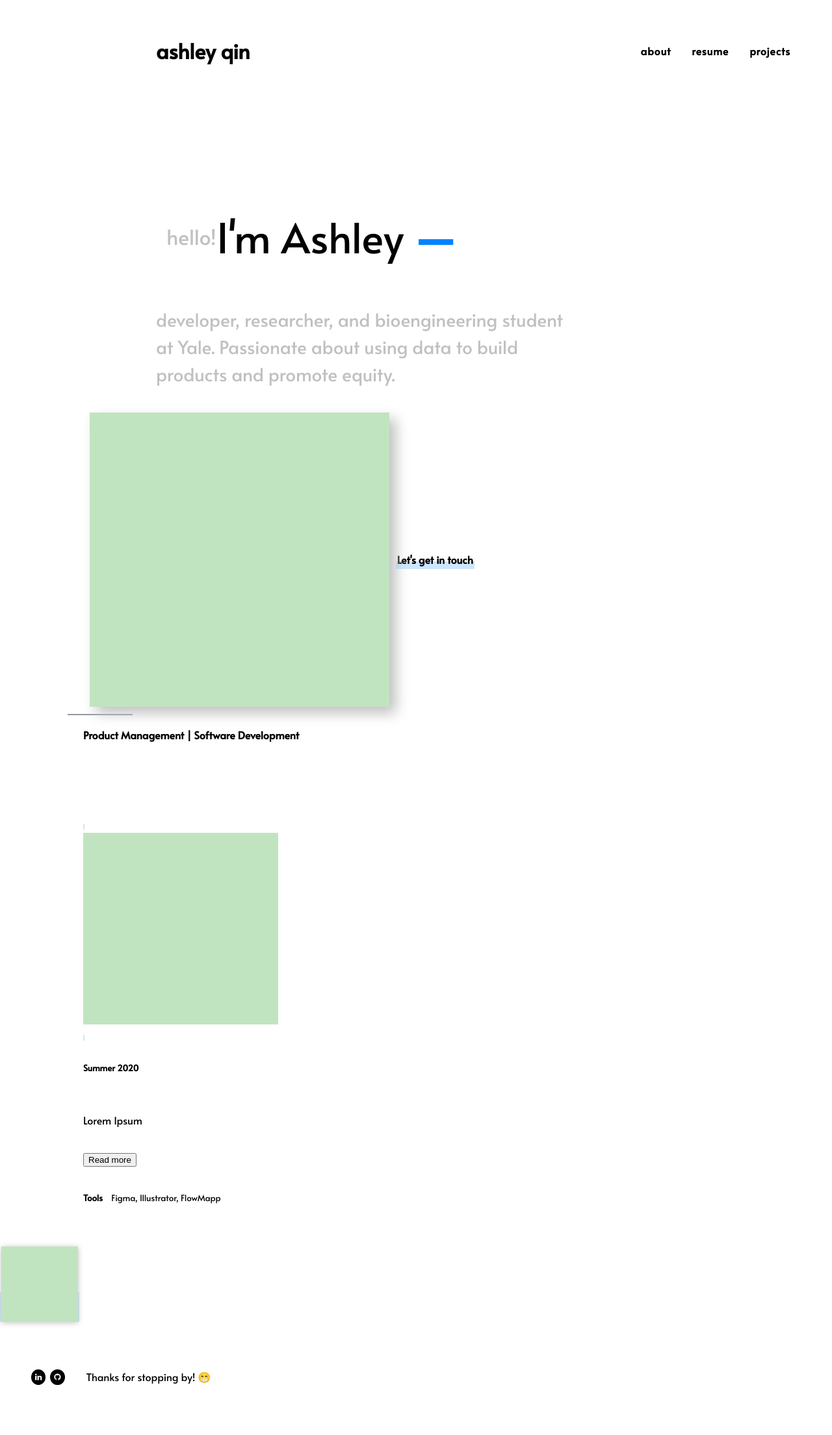
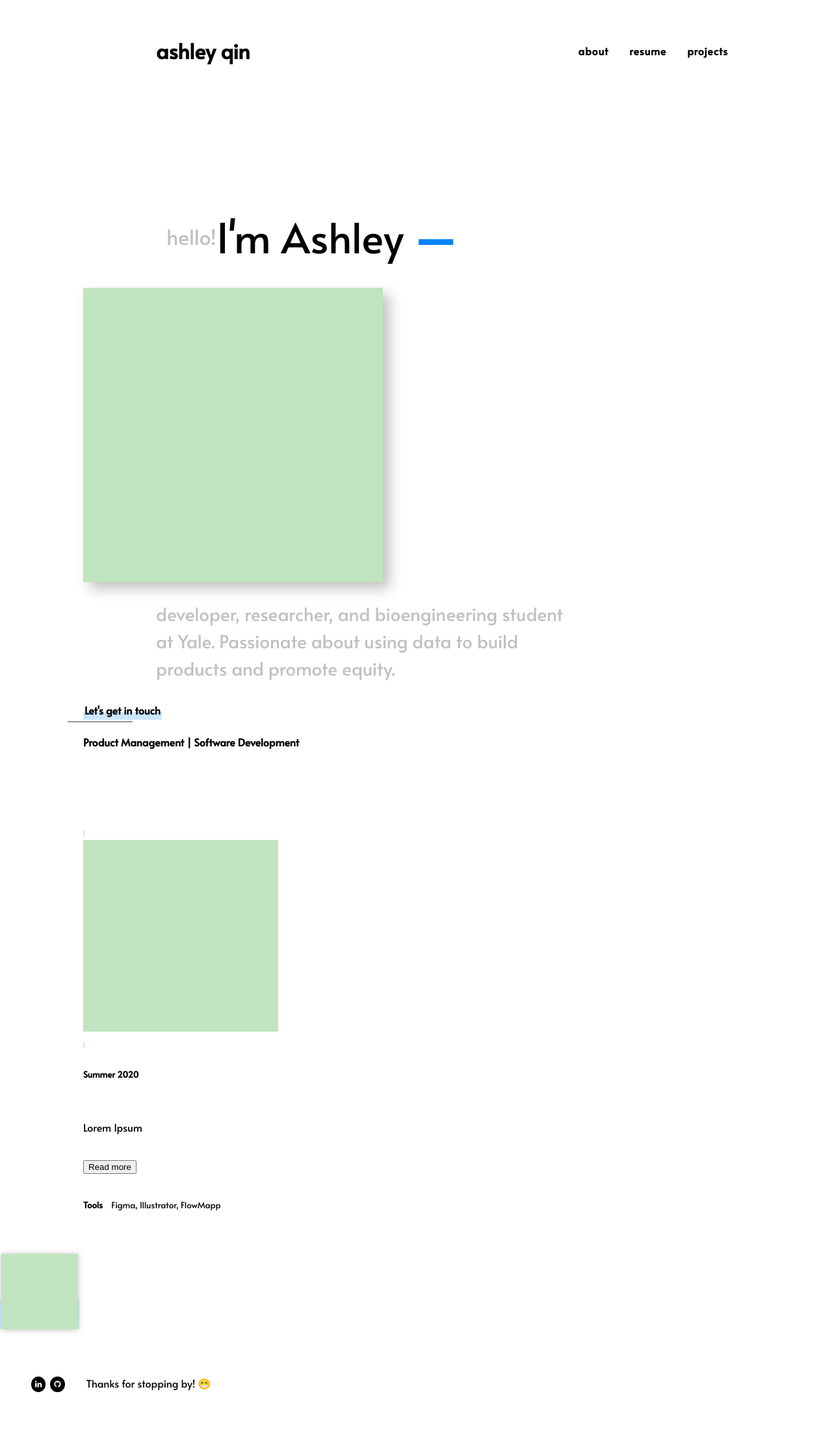
Before and after one commit to ashleyyqin/ashleyyqin.github.io, a Jekyll site: the page built from index.html, in a window 1280 px wide. Shown: the whole page at 65% size. Built offline with Jekyll 4.4.1, drawn with Linux system fonts in a browser that asks for light colours.

Commit message:
Update index.html

```diff
--- a/index.html
+++ b/index.html
@@ -13,9 +13,9 @@ title: Home
             —
         </span>
     </span>
+    <img id="bio-prof-pic" style="max-width: 60%; filter: drop-shadow(10px 10px 10px silver);"
+         src="/media/profile.jpg">
     <span class="home-subtitle">developer, researcher, and bioengineering student at Yale. Passionate about using data to build products and promote equity.</span>
-    <img id="bio-prof-pic" align="right" style="max-width: 60%; filter: drop-shadow(10px 10px 10px silver);"
-         src="/media/profile.jpg">
     <a href="mailto:ashleyelaineqin@gmail.com"><strong>Let's get in touch</strong></a>
     <span class="home-bottom"></span>
 </div>
--- a/styles/main.css
+++ b/styles/main.css
@@ -21,7 +21,7 @@ img {
     border: none;
     position: relative;
     display: block;
-    z-index: 2000;
+    /*z-index: 2000;*/
 }
 
 main a:not(.button):not(.fa):not(.arrow),
@@ -158,6 +158,7 @@ nav {
     z-index: 2000;
     margin-left: auto;
     justify-items: right;
+    margin-right: 6em;
 }
 
 nav a {
@@ -539,8 +540,8 @@ main {
     margin: -140px 0 24px 20px;
     margin-top: 4em;
     margin-right: 2em;*/
-    float: right;
-    margin: 10px;
+    display: flex;
+    justify-items: flex-end;
 }
 
 @media screen and (max-width: 768px) {
```
